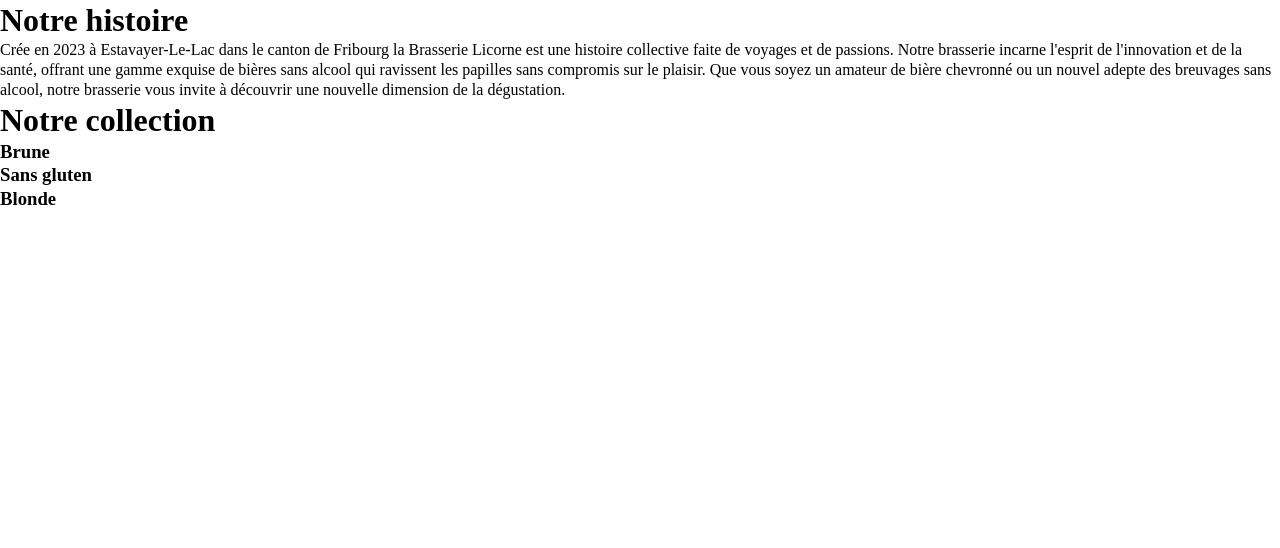
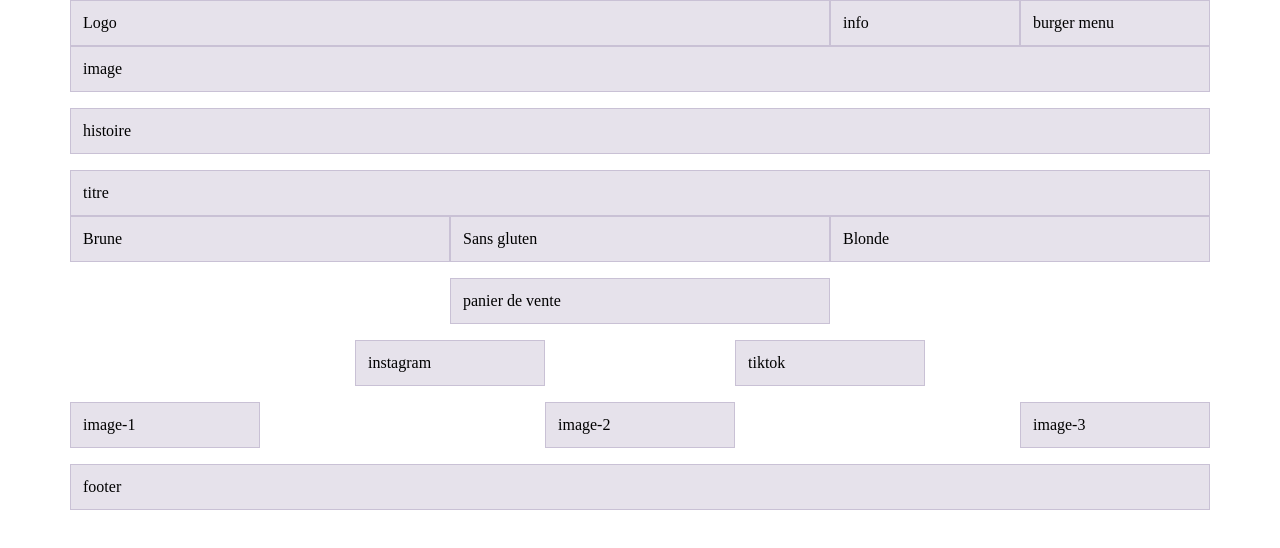
Before and after one commit to Zoebusigny/licorne, a website built with Parcel: page src/index.html in a window 1280 px wide. Built offline with nearby package versions, Linux system fonts and the light colour scheme.

Commit message:
boostrap crée

```diff
--- a/package.json
+++ b/package.json
@@ -36,5 +36,8 @@
     "posthtml-include": "^1.7.4",
     "rimraf": "^3.0.2",
     "sass": "^1.69.5"
+  },
+  "dependencies": {
+    "boostrap": "^2.0.0"
   }
 }
--- a/src/index.html
+++ b/src/index.html
@@ -7,24 +7,38 @@
     <link rel="stylesheet" href="scss/main.scss" />
   </head>
   <body>
-    <header></header>
-    <main>
-      <h1>Notre histoire</h1>
-      <p>
-        Crée en 2023 à Estavayer-Le-Lac dans le canton de Fribourg la Brasserie
-        Licorne est une histoire collective faite de voyages et de passions.
-        Notre brasserie incarne l'esprit de l'innovation et de la santé, offrant
-        une gamme exquise de bières sans alcool qui ravissent les papilles sans
-        compromis sur le plaisir. Que vous soyez un amateur de bière chevronné
-        ou un nouvel adepte des breuvages sans alcool, notre brasserie vous
-        invite à découvrir une nouvelle dimension de la dégustation.
-      </p>
-      <h1>Notre collection</h1>
-      <h3>Brune</h3>
-      <h3>Sans gluten</h3>
-      <h3>Blonde</h3>
-    </main>
-
+    <div class="container">
+      <div class="row">
+        <div class="col-8">Logo</div>
+        <div class="col-2">info</div>
+        <div class="col-2">burger menu</div>
+        <div class="col-12">image</div>
+      </div>
+      <div class="row">
+        <div class="col-12">histoire</div>
+      </div>
+      <div class="row">
+        <div class="col-12">titre</div>
+        <div class="col-4">Brune</div>
+        <div class="col-4">Sans gluten</div>
+        <div class="col-4">Blonde</div>
+      </div>
+      <div class="row">
+        <div class="col-4 offset-4">panier de vente</div>
+      </div>
+      <div class="row">
+        <div class="col-2 offset-3">instagram</div>
+        <div class="col-2 offset-2">tiktok</div>
+      </div>
+      <div class="row">
+        <div class="col-2">image-1</div>
+        <div class="col-2 offset-3">image-2</div>
+        <div class="col-2 offset-3">image-3</div>
+      </div>
+      <div class="row">
+        <div class="col-12">footer</div>
+      </div>
+    </div>
     <script src="js/main.js" type="module"></script>
   </body>
 </html>
--- a/src/scss/_base.scss
+++ b/src/scss/_base.scss
@@ -39,6 +39,18 @@
   vertical-align: middle;
 }
 
+.row + .row {
+  margin-top: 16px;
+}
+
+.row > .col,
+.row > [class^="col-"] {
+  padding-top: 12px;
+  padding-bottom: 12px;
+  background-color: rgba(86, 61, 124, 0.15);
+  border: 1px solid rgba(86, 61, 124, 0.2);
+}
+
 /* ====================================
 // base rules
 // ==================================== */
--- a/src/scss/main.scss
+++ b/src/scss/main.scss
@@ -1,3 +1,4 @@
 @import "base";
 @import "layout";
 @import "modules/example";
+@import "bootstrap/scss/bootstrap-grid";
```
Also changed, not shown: 4 other files.
